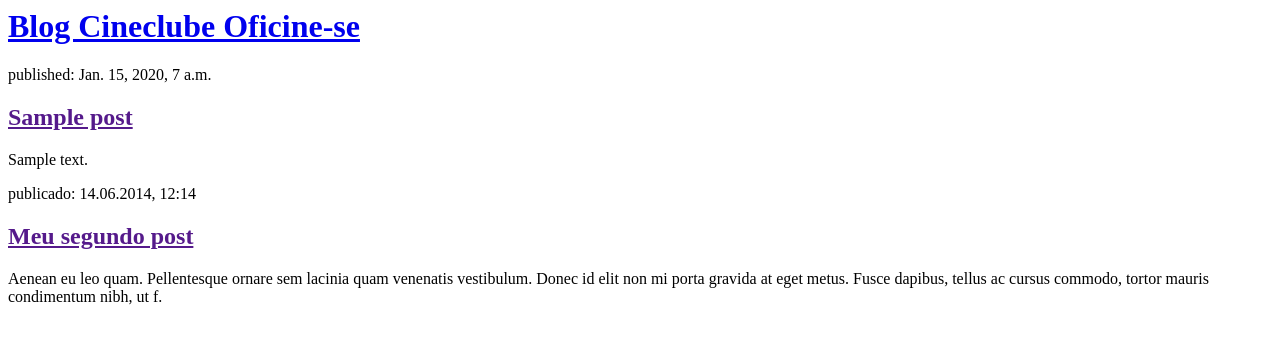
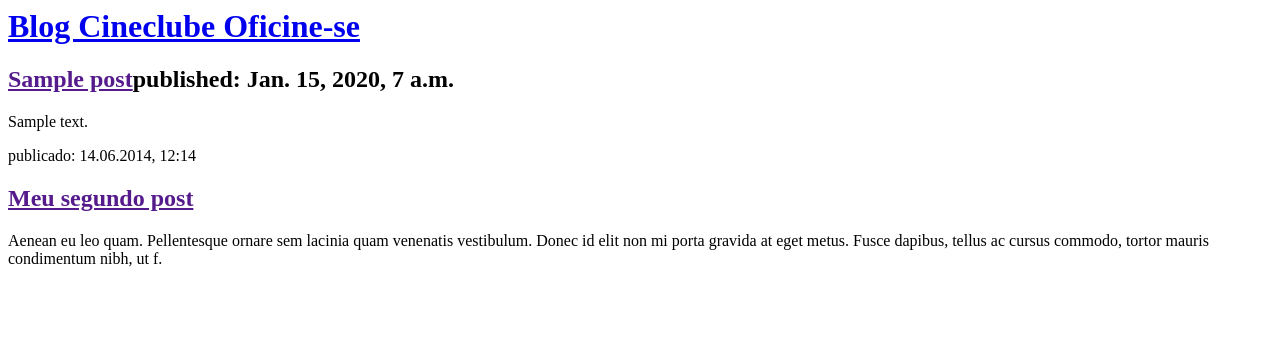
Before and after one commit to luizrsassi/my-first-blog, a Django app: template blog/templates/blog/post_list.html in a window 1280 px wide. Shown: the top 344 px of the page. Run offline with Django 3.2, Linux system fonts and the light colour scheme; the template is opened without the code that fills it: values that come from a table or form of the project are taken from there, others are empty; tables that the repository leaves empty hold one stand-in row (values such as "Sample post"); parts of the project's set-up code (start-up, migrations or seed data) failed here and were passed over.

Commit message:
Mudei a posição da datade publicação do html

```diff
--- a/blog/templates/blog/post_list.html
+++ b/blog/templates/blog/post_list.html
@@ -13,8 +13,8 @@
 
     	{% for post in posts %}
     		<div>
-        		<p>published: {{ post.published_date }}</p>
-        		<h2><a href="">{{ post.title }}</a></h2>
+        		<p></p>
+        		<h2><a href="">{{ post.title }}</a>published: {{ post.published_date }}</h2>
         		<p>{{ post.text|linebreaksbr }}</p>
     		</div>
 		{% endfor %}
```
